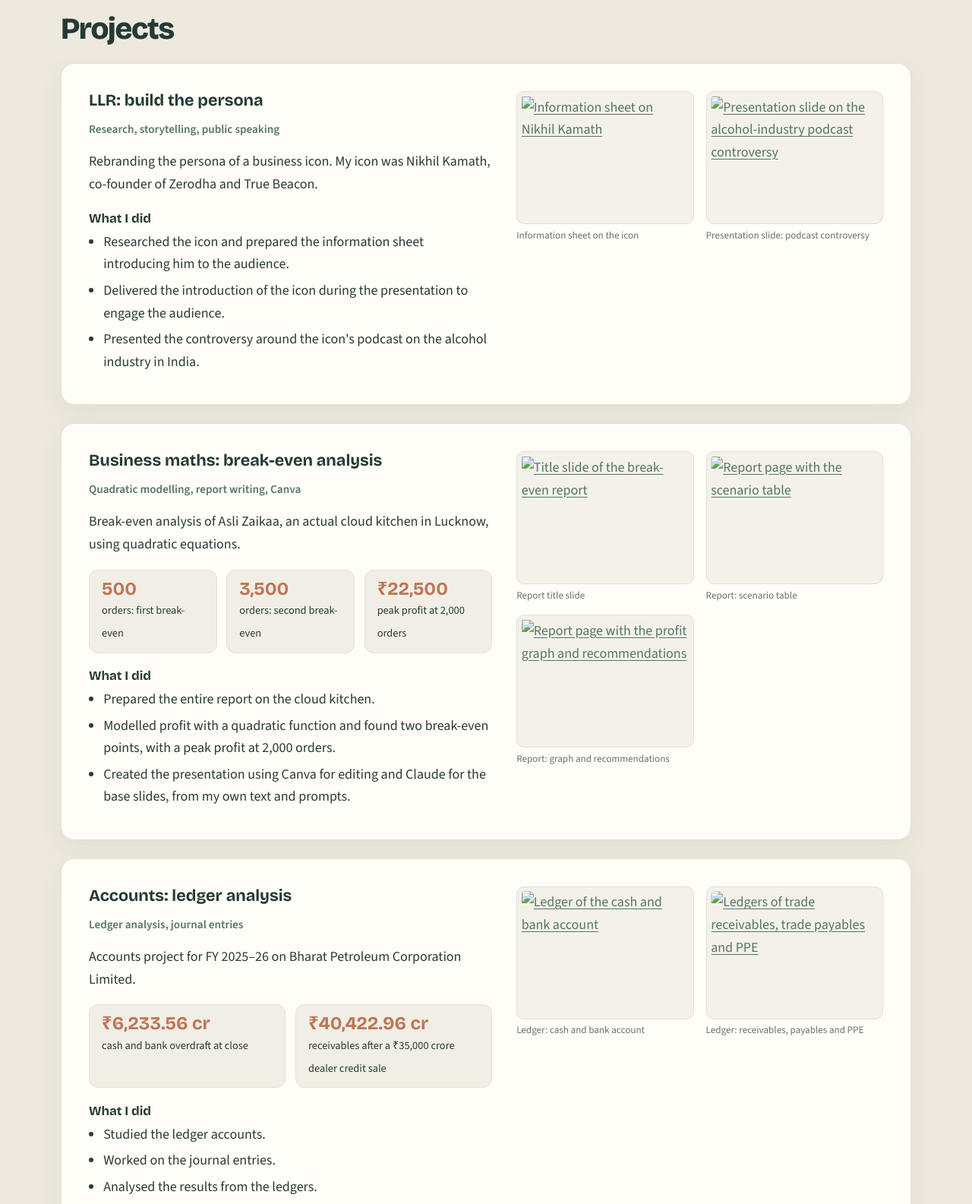
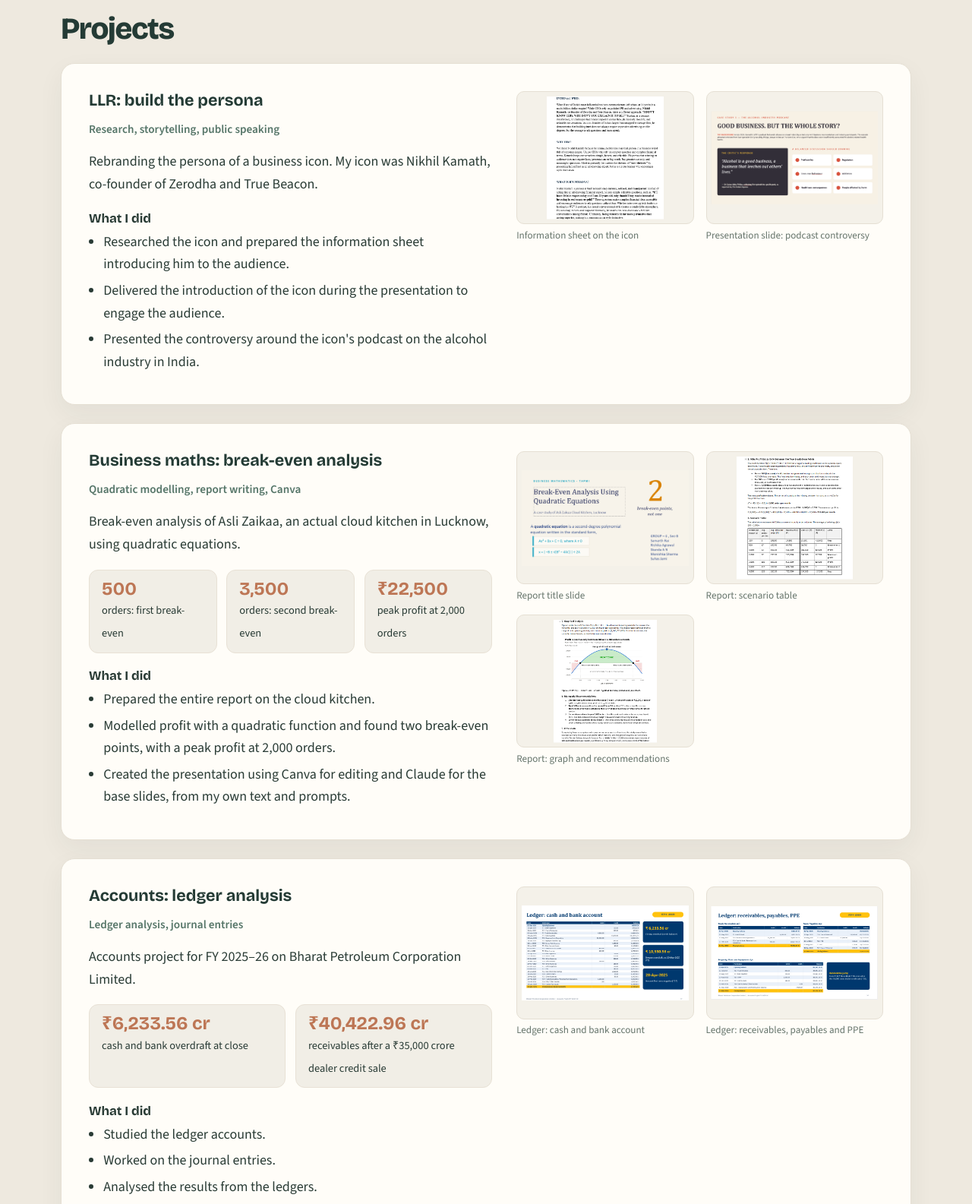
Before and after one commit to samarthrai17-hue/WORK, a plain HTML site: page index.html in a window 1280 px wide. Shown: the part 3300-4885 px from the top of the page at 76% size. Drawn offline with nearby package versions, Linux system fonts and the light colour scheme.

Commit message:
Update index.html

```diff
--- a/index.html
+++ b/index.html
@@ -146,8 +146,8 @@
           </ul>
         </div>
         <div class="project-evidence">
-          <figure><a href="images/llr-info-sheet.png" target="_blank" rel="noopener"><img src="images/llr-info-sheet.png" alt="Information sheet on Nikhil Kamath" loading="lazy"></a><figcaption>Information sheet on the icon</figcaption></figure>
-          <figure><a href="images/llr-podcast-slide.png" target="_blank" rel="noopener"><img src="images/llr-podcast-slide.png" alt="Presentation slide on the alcohol-industry podcast controversy" loading="lazy"></a><figcaption>Presentation slide: podcast controversy</figcaption></figure>
+          <figure><a href="llr-info-sheet.png" target="_blank" rel="noopener"><img src="llr-info-sheet.png" alt="Information sheet on Nikhil Kamath" loading="lazy"></a><figcaption>Information sheet on the icon</figcaption></figure>
+          <figure><a href="llr-podcast-slide.png" target="_blank" rel="noopener"><img src="llr-podcast-slide.png" alt="Presentation slide on the alcohol-industry podcast controversy" loading="lazy"></a><figcaption>Presentation slide: podcast controversy</figcaption></figure>
         </div>
       </article>
 
@@ -169,9 +169,9 @@
           </ul>
         </div>
         <div class="project-evidence">
-          <figure><a href="images/maths-title.png" target="_blank" rel="noopener"><img src="images/maths-title.png" alt="Title slide of the break-even report" loading="lazy"></a><figcaption>Report title slide</figcaption></figure>
-          <figure><a href="images/maths-scenario-table.png" target="_blank" rel="noopener"><img src="images/maths-scenario-table.png" alt="Report page with the scenario table" loading="lazy"></a><figcaption>Report: scenario table</figcaption></figure>
-          <figure><a href="images/maths-graph.png" target="_blank" rel="noopener"><img src="images/maths-graph.png" alt="Report page with the profit graph and recommendations" loading="lazy"></a><figcaption>Report: graph and recommendations</figcaption></figure>
+          <figure><a href="maths-title.png" target="_blank" rel="noopener"><img src="maths-title.png" alt="Title slide of the break-even report" loading="lazy"></a><figcaption>Report title slide</figcaption></figure>
+          <figure><a href="maths-scenario-table.png" target="_blank" rel="noopener"><img src="maths-scenario-table.png" alt="Report page with the scenario table" loading="lazy"></a><figcaption>Report: scenario table</figcaption></figure>
+          <figure><a href="maths-graph.png" target="_blank" rel="noopener"><img src="maths-graph.png" alt="Report page with the profit graph and recommendations" loading="lazy"></a><figcaption>Report: graph and recommendations</figcaption></figure>
         </div>
       </article>
 
@@ -192,8 +192,8 @@
           </ul>
         </div>
         <div class="project-evidence">
-          <figure><a href="images/accounts-cash-ledger.png" target="_blank" rel="noopener"><img src="images/accounts-cash-ledger.png" alt="Ledger of the cash and bank account" loading="lazy"></a><figcaption>Ledger: cash and bank account</figcaption></figure>
-          <figure><a href="images/accounts-receivables-ledger.png" target="_blank" rel="noopener"><img src="images/accounts-receivables-ledger.png" alt="Ledgers of trade receivables, trade payables and PPE" loading="lazy"></a><figcaption>Ledger: receivables, payables and PPE</figcaption></figure>
+          <figure><a href="accounts-cash-ledger.png" target="_blank" rel="noopener"><img src="accounts-cash-ledger.png" alt="Ledger of the cash and bank account" loading="lazy"></a><figcaption>Ledger: cash and bank account</figcaption></figure>
+          <figure><a href="accounts-receivables-ledger.png" target="_blank" rel="noopener"><img src="accounts-receivables-ledger.png" alt="Ledgers of trade receivables, trade payables and PPE" loading="lazy"></a><figcaption>Ledger: receivables, payables and PPE</figcaption></figure>
         </div>
       </article>
 
@@ -209,7 +209,7 @@
           </ul>
         </div>
         <div class="project-evidence">
-          <figure><a href="images/tlm-apple-title.png" target="_blank" rel="noopener"><img src="images/tlm-apple-title.png" alt="Title slide: India Becomes Apple's Factory" loading="lazy"></a><figcaption>Presentation slide on the case</figcaption></figure>
+          <figure><a href="tlm-apple-title.png" target="_blank" rel="noopener"><img src="tlm-apple-title.png" alt="Title slide: India Becomes Apple's Factory" loading="lazy"></a><figcaption>Presentation slide on the case</figcaption></figure>
         </div>
       </article>
     </section>
```
